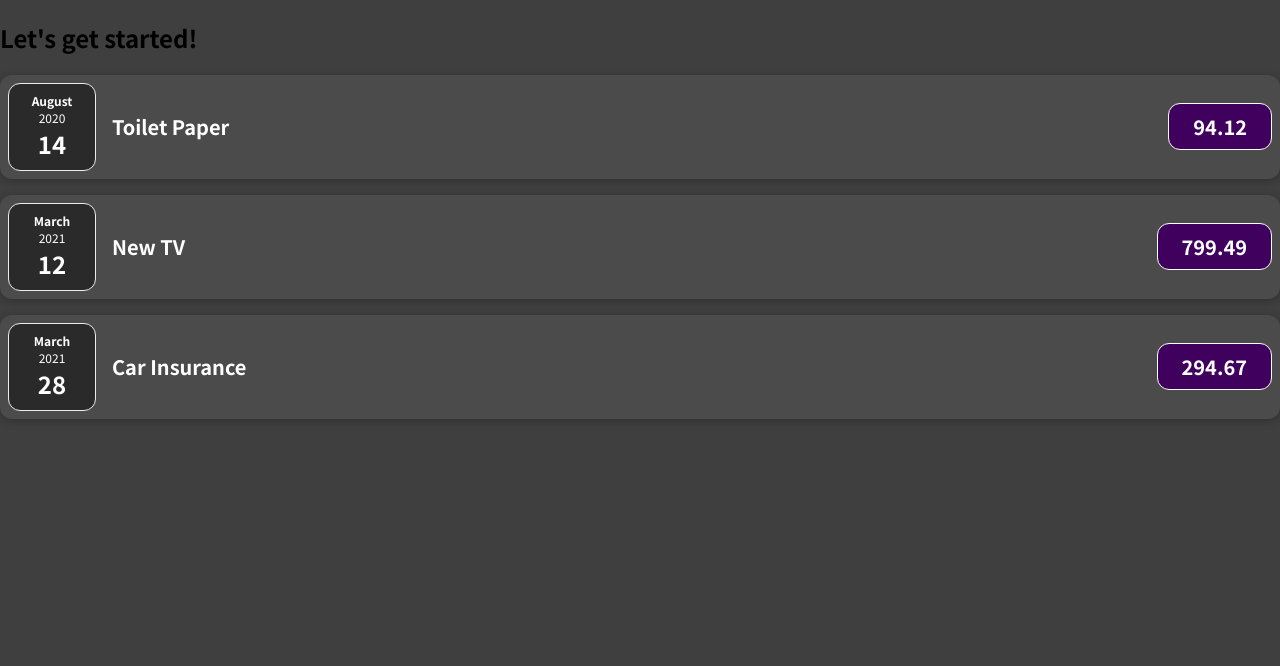
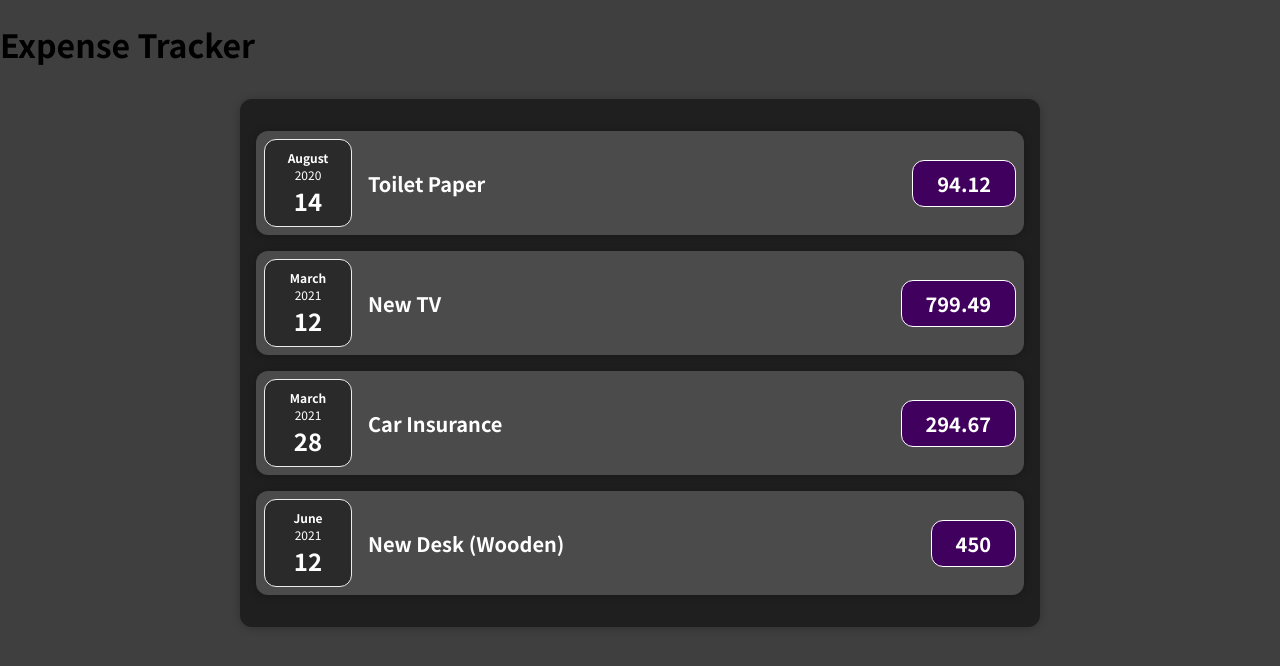
Before and after one commit to Shivanshdev12/ExpenseTracker, a React (Create React App) app: page / in a window 1280 px wide. Shown: the top 666 px of the page. Built offline with nearby package versions, Linux system fonts and the light colour scheme.

Commit message:
file arranged

```diff
--- a/src/App.js
+++ b/src/App.js
@@ -1,4 +1,5 @@
-import ExpenseItem from "./components/ExpenseItem";
+import React from "react";
+import Expenses from "./components/Expenses/Expenses";
 
 function App() {
   const expenses = [
@@ -33,38 +34,8 @@
   ];
   return (
     <div>
-      {/* lowercase are predefined elements */}
-      <h2>Let's get started!</h2>
-      {/* Components with starting letter capital its user defined custom
-      component */}
-      {/* {expenses.forEach((expense) => {
-        <ExpenseItem
-          title={expense.title}
-          amount={expense.amount}
-          date={expense.date}
-          locationOfExpenditure={expense.locationOfExpenditure}
-        />;
-      })} */}
-      <ExpenseItem
-        title={expenses[0].title}
-        amount={expenses[0].amount}
-        date={expenses[0].date}
-        locationOfExpenditure={expenses[0].locationOfExpenditure}
-      />
-
-      <ExpenseItem
-        title={expenses[1].title}
-        amount={expenses[1].amount}
-        date={expenses[1].date}
-        locationOfExpenditure={expenses[1].locationOfExpenditure}
-      />
-
-      <ExpenseItem
-        title={expenses[2].title}
-        amount={expenses[2].amount}
-        date={expenses[2].date}
-        locationOfExpenditure={expenses[2].locationOfExpenditure}
-      />
+      <h1>Expense Tracker</h1>
+      <Expenses expenses={expenses} />
     </div>
   );
 }
--- a/src/components/ExpenseItem.css
+++ b/src/components/Expenses/ExpenseItem.css
@@ -2,10 +2,8 @@
     display: flex;
     justify-content: space-between;
     align-items: center;
-    box-shadow: 0 2px 8px rgba(0, 0, 0, 0.25);
     padding: 0.5rem;
     margin: 1rem 0;
-    border-radius: 12px;
     background-color: #4b4b4b;
 }
 
--- a/src/components/ExpenseItem.js
+++ b/src/components/Expenses/ExpenseItem.js
@@ -1,14 +1,14 @@
 import ExpenseDate from "./ExpenseDate";
 import ExpenseDetails from "./ExpenseDetails";
+import Card from "../UI/Card";
 import "./ExpenseItem.css";
 
 function ExpenseItem(props) {
   return (
-    <div className="expense-item">
+    <Card className="expense-item">
       <ExpenseDate date={props.date} />
-      {/* <h4>{props.locationOfExpenditure}</h4> */}
       <ExpenseDetails amount={props.amount} title={props.title} />
-    </div>
+    </Card>
   );
 }
 
--- /dev/null
+++ b/src/components/Expenses/Expenses.css
@@ -0,0 +1,9 @@
+.expenses {
+    padding: 1rem;
+    background-color: rgb(31, 31, 31);
+    margin: 2rem auto;
+    width: 50rem;
+    max-width: 95%;
+    border-radius: 12px;
+    box-shadow: 0 1px 8px rgba(0, 0, 0, 0.25);
+}
--- /dev/null
+++ b/src/components/Expenses/Expenses.js
@@ -0,0 +1,31 @@
+import ExpenseItem from "./ExpenseItem";
+import "./Expenses.css";
+
+function Expenses(props) {
+  return (
+    <div className="expenses">
+      <ExpenseItem
+        title={props.expenses[0].title}
+        amount={props.expenses[0].amount}
+        date={props.expenses[0].date}
+      />
+      <ExpenseItem
+        title={props.expenses[1].title}
+        amount={props.expenses[1].amount}
+        date={props.expenses[1].date}
+      />
+      <ExpenseItem
+        title={props.expenses[2].title}
+        amount={props.expenses[2].amount}
+        date={props.expenses[2].date}
+      />
+      <ExpenseItem
+        title={props.expenses[3].title}
+        amount={props.expenses[3].amount}
+        date={props.expenses[3].date}
+      />
+    </div>
+  );
+}
+
+export default Expenses;
--- /dev/null
+++ b/src/components/UI/Card.css
@@ -0,0 +1,4 @@
+.card {
+    border-radius: 12px;
+    box-shadow: 0 1px 8px rgba(0, 0, 0, 0.25);
+}
--- /dev/null
+++ b/src/components/UI/Card.js
@@ -0,0 +1,8 @@
+import "./Card.css";
+
+function Card(props) {
+  const classes = "card " + props.className;
+  return <div className={classes}>{props.children}</div>;
+}
+
+export default Card;
```
Also changed, not shown: src/components/Expenses/ExpenseDate.css (renamed from src/components/ExpenseDate.css), src/components/Expenses/ExpenseDate.js (renamed from src/components/ExpenseDate.js), src/components/Expenses/ExpenseDetails.js (renamed from src/components/ExpenseDetails.js), 1 other file (tests, documents, lock files or other folders).
